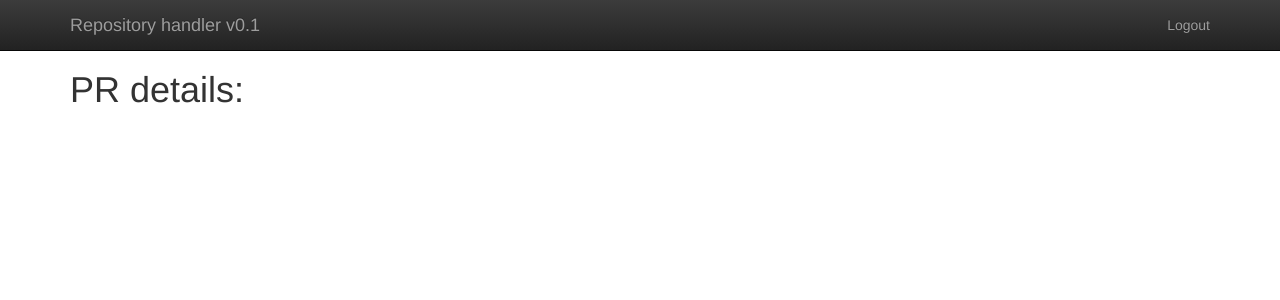
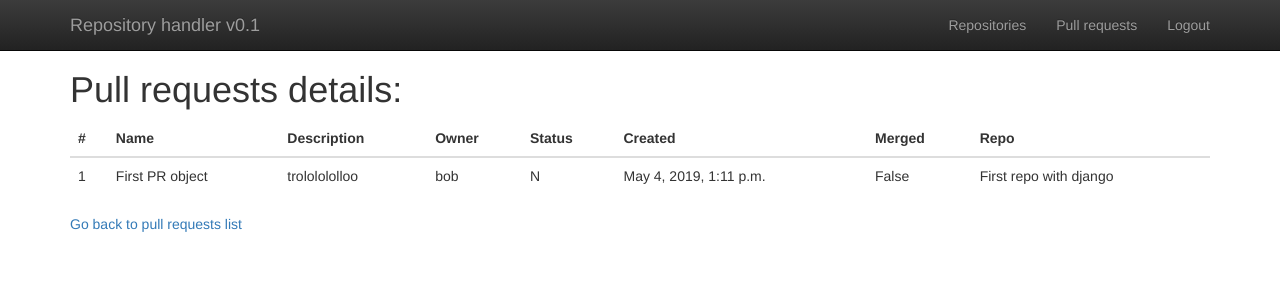
Before and after one commit to misiekofski/django-prvalidator, a Django app: page /validator/pr/1 in a window 1280 px wide. Shown: the top 300 px of the page. Run offline with Django 3.2, Linux system fonts and the light colour scheme; a user stored in the database is signed in; data comes from the database, SQL or seed files in the repository; both versions use the stored data as it was after the commit; some libraries are stand-ins or nearby versions.

Commit message:
Fixed views and added link to top page

```diff
--- a/templates/base.html
+++ b/templates/base.html
@@ -25,9 +25,12 @@
 <nav class="navbar navbar-inverse navbar-fixed-top" role="navigation">
     <div class="container">
         <div class="navbar-header">
-            <a class="navbar-brand" href="/">Repository handler v0.1</a>
+            <a class="navbar-brand" href={%  url 'index' %}>Repository handler v0.1</a>
+
         </div>
         <ul class="nav navbar-nav navbar-right">
+            <li><a href="{%  url 'repo_list' %}">Repositories</a></li>
+            <li><a href="{%  url 'pr_list' %}">Pull requests</a></li>
             {% if user.is_authenticated %}
             <li><a href="{%  url 'user_logout' %}">Logout</a></li>
             {%  else %}
--- a/templates/validator/pr_details.html
+++ b/templates/validator/pr_details.html
@@ -2,6 +2,34 @@
 
 {% block content %}
 
-<h1>PR details:</h1>
+<h1>Pull requests details:</h1>
+<table class="table table-hover">
+        <thead>
+        <tr>
+            <th>#</th>
+            <th>Name</th>
+            <th>Description</th>
+            <th>Owner</th>
+            <th>Status</th>
+            <th>Created</th>
+            <th>Merged</th>
+            <th>Repo</th>
+        </tr>
+        </thead>
+        <tbody>
+        <tr>
+            <td>{{ details.id }}</td>
+            <td>{{ details.name }}</td>
+            <td>{{ details.description }}</td>
+            <td>{{ details.owner }}</td>
+            <td>{{ details.status }}</td>
+            <td>{{ details.created }}</td>
+            <td>{{ details.merged }}</td>
+            <td>{{ details.repo.name }}</td>
+        </tr>
+        </tbody>
+</table>
+
+    <a href="{% url 'pr_list'  %}">Go back to pull requests list</a>
 
 {% endblock %}
--- a/templates/validator/repo_details.html
+++ b/templates/validator/repo_details.html
@@ -26,5 +26,6 @@
         </tbody>
 </table>
 
+    <a href="{% url 'repo_list'  %}">Go back to repo list</a>
 
 {% endblock %}
--- a/templates/validator/repos.html
+++ b/templates/validator/repos.html
@@ -5,7 +5,7 @@
     <div>Hi there are currenty {{ nrepos }} repositories in the database.</div>
     <hr>
 
-<div>And here are {{  user.username }} repos (click on ID to see details):</div>
+<div>And here are {{  user.username }} repos (click on table row to see details):</div>
     <table class="table table-hover">
         <thead class="thead-dark">
         <tr>
```
Also changed, not shown: templates/validator/prs.html (+33 -5 lines), db.sqlite3.
